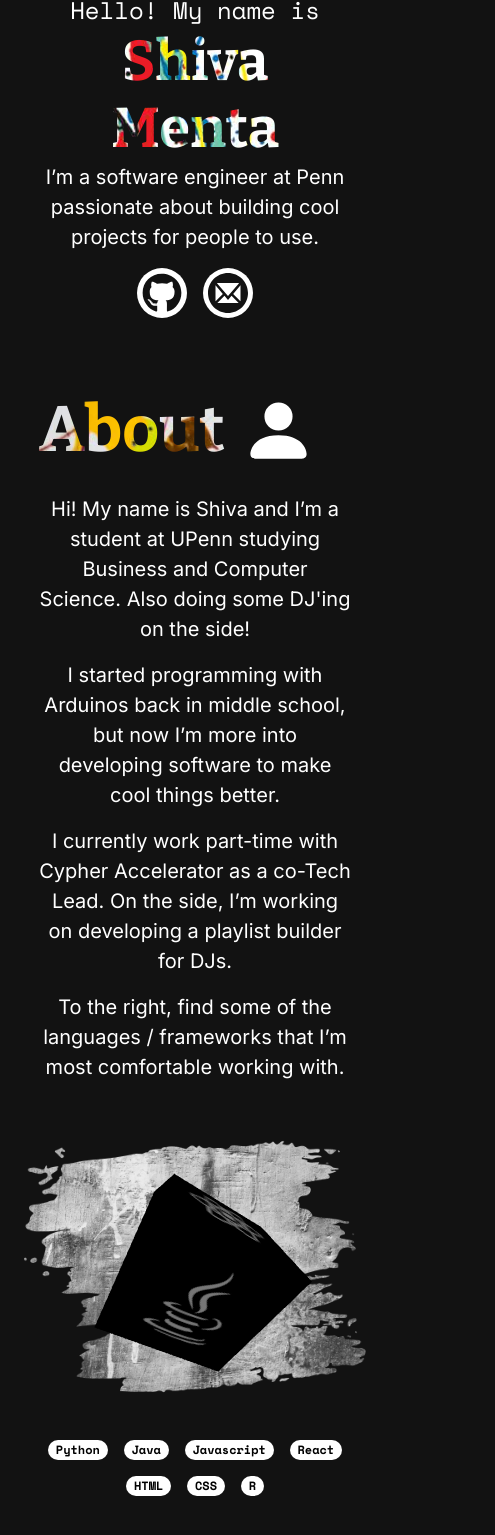
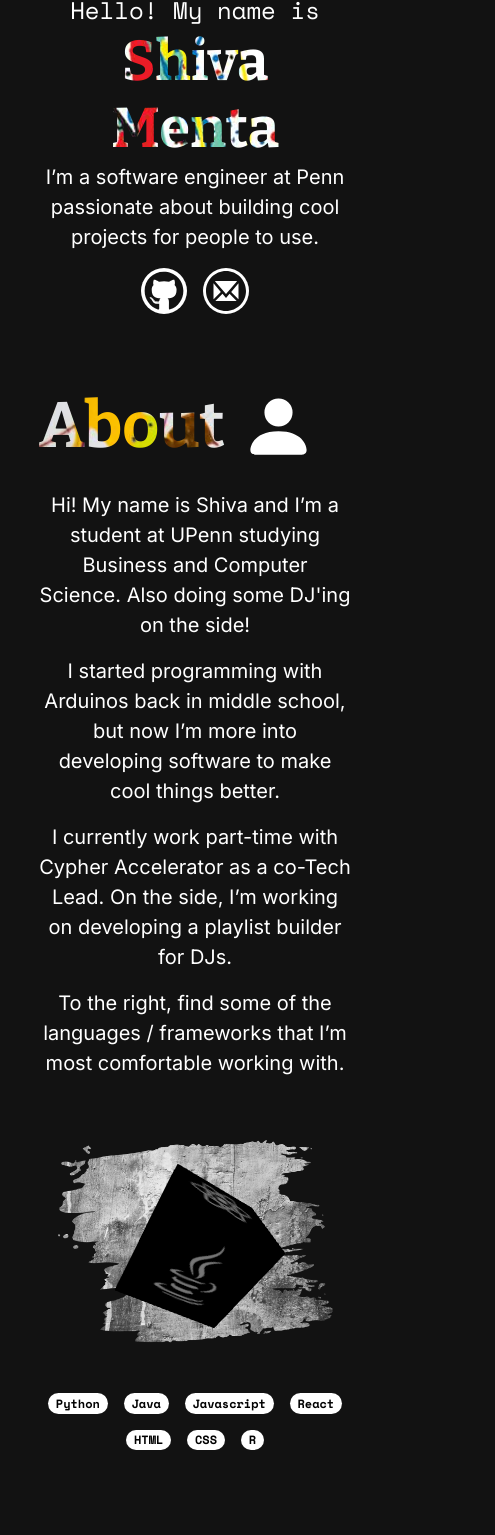
Before and after one commit to shiva-menta/personal-website-v1, a React (Create React App) app in the folder personal-site/: page / in a window 390 px wide. Shown: the part 430-1965 px from the top of the page, 495 px wide, since content can reach past the window. Built offline with nearby package versions, Linux system fonts and the light colour scheme.

Commit message:
Fix Splatter 2 Sizing

```diff
--- a/personal-site/src/components/about.js
+++ b/personal-site/src/components/about.js
@@ -8,10 +8,13 @@ import { TextureLoader } from 'three/src/loaders/TextureLoader.js'
 import Badge from 'react-bootstrap/Badge';
 import Stack from 'react-bootstrap/Stack';
 import bwSplatter from '../assets/splatters/bw.png'
+import { useMediaQuery } from 'react-responsive';
 
 
 // Main Functional Component
 function About() {
+    const isLargerThanSplit = useMediaQuery({ query: '(min-width: 500px)'});
+
     const tech_stack = ['Python', 'Java', 'Javascript', 'React', 'HTML', 'CSS', 'R']
     const tech = tech_stack.map((tag) =>
         <Badge pill key={tag+"about"} style={{backgroundColor: 'white', color: 'black'}} bg="">
@@ -36,7 +39,7 @@ function About() {
           mesh.current.rotation.x = mesh.current.rotation.z += 0.01
         })
         return (
-          <mesh ref={mesh} scale={3}>
+          <mesh ref={mesh} scale={isLargerThanSplit ? 3 : 2.5}>
             <boxGeometry attach="geometry"/>
             {textures.map((texture, idx) =>
                 <meshStandardMaterial key={texture.id} attach={`material-${idx}`} map={texture} />
--- a/personal-site/src/components/component.css
+++ b/personal-site/src/components/component.css
@@ -11,6 +11,10 @@ body {
 
     overflow: auto;
     height: 100%;
+    overflow-x: hidden;
+}
+
+html {
     overflow-x: hidden;
 }
 
@@ -194,6 +198,7 @@ body {
     border-radius: 50%;
 
     display: flex;
+    flex-direction: column;
     justify-content: center;
     align-items: center;
 
@@ -205,6 +210,8 @@ body {
 .button svg {
     color: var(--background-color);
     transition: 0.3s ease;
+    padding: auto;
+    margin: auto;
 }
 
 .hero-visual {
@@ -314,7 +321,7 @@ body {
 
 .about canvas {
     height: 300px !important;
-
+    width: 40vw !important
 }
 .canvas-container {
     width: auto;
@@ -329,7 +336,7 @@ body {
 }
 
 .about .splatter-container {
-    --splatter-size-2: clamp(450px, calc(var(--splatter-size) / 1.25), 500px);
+    --splatter-size-2: clamp(325px, calc(var(--splatter-size) / 1.5), 375px);
     position: absolute;
     z-index: 0;
 
@@ -376,14 +383,18 @@ body {
     display: flex;
     flex-direction: column;
     justify-content: space-between;
+    width: 50%;
 }
 
 .project .card-img {
     border-radius: 1.5rem;
-    width: calc((100vw - 2 * var(--side-padding) - 2 * var(--card-padding))/ 2);
+    width: 100%;
     -webkit-filter: grayscale(100%);
     filter: grayscale(100%);
     transition: 0.3s ease;
+}
+.project .project-image-container {
+    width: 50%;
 }
 
 .project:hover .card-img {
@@ -445,7 +456,7 @@ body {
 
 /* #region Footer */
 .footer {
-    padding-top: 5em;
+    margin-top: 5em;
     background-color: var(--background-color);
 
     display: flex;
@@ -490,16 +501,17 @@ body {
     .section {
         flex-direction: column;
         height: 100%;
+        width: 100%;
         margin-bottom: 4em;
     }
     .hero-visual {
         --memoji-size: 40vw;
-        width: calc(100vw - 2 * var(--side-padding));
+        width: 100%;
     }
     .hero-content {
         justify-content: center;
         padding-right: 0px;
-        width: calc(100vw - 2 * var(--side-padding));
+        width: 100%;
     }
     .hero-container {
         margin-bottom: 4em;
@@ -545,7 +557,7 @@ body {
         margin-bottom: 1em;
     }
     .about .description {
-        width: auto;
+        width: 100%;
     }
     .hero {
         justify-content: center;
@@ -558,7 +570,19 @@ body {
         width: 80vw;
     }
     .footer {
-        padding-top: 2em;
+        margin-top: 2em;
+    }
+    .about canvas {
+        width: 100% !important;
+    }
+    .project .project-content {
+        width: 100%;
+    }
+    .project .project-image-container {
+        width: 100%;
+    }
+    .about .splatter-container {
+        overflow: hidden;
     }
 
 }
@@ -576,7 +600,7 @@ body {
     }
     .hero-content {
         padding: 0px;
-        width: calc(100vw - 2 * var(--side-padding));
+        width: 100%;
         gap: 1em;
     }
     .button svg {
@@ -584,8 +608,14 @@ body {
         width: 40px !important;
     }
     .button {
-        height: 50px;
-        width: 50px;
+        height: 46px;
+        width: 46px;
+    }
+    .about .splatter-container {
+        --splatter-size-2: 275px;
+    }
+    .skill-graphics {
+        height: 35vh;
     }
 }
 @media screen and (min-width: 1000px) {
--- a/personal-site/src/components/navbar.js
+++ b/personal-site/src/components/navbar.js
@@ -3,10 +3,8 @@ import Container from 'react-bootstrap/Container';
 import Navbar from 'react-bootstrap/Navbar';
 import { useMediaQuery } from 'react-responsive';
 import Nav from 'react-bootstrap/Nav'
-import { FaBars } from 'react-icons/fa'
 import siteLogo from '../assets/site-logo.png'
 import { Link } from "react-scroll";
-import { motion, Variants } from "framer-motion";
 
 function NavBar() {
     // Media Query
```
Also changed, not shown: personal-site/src/assets/splatters/hex-splash.png.
